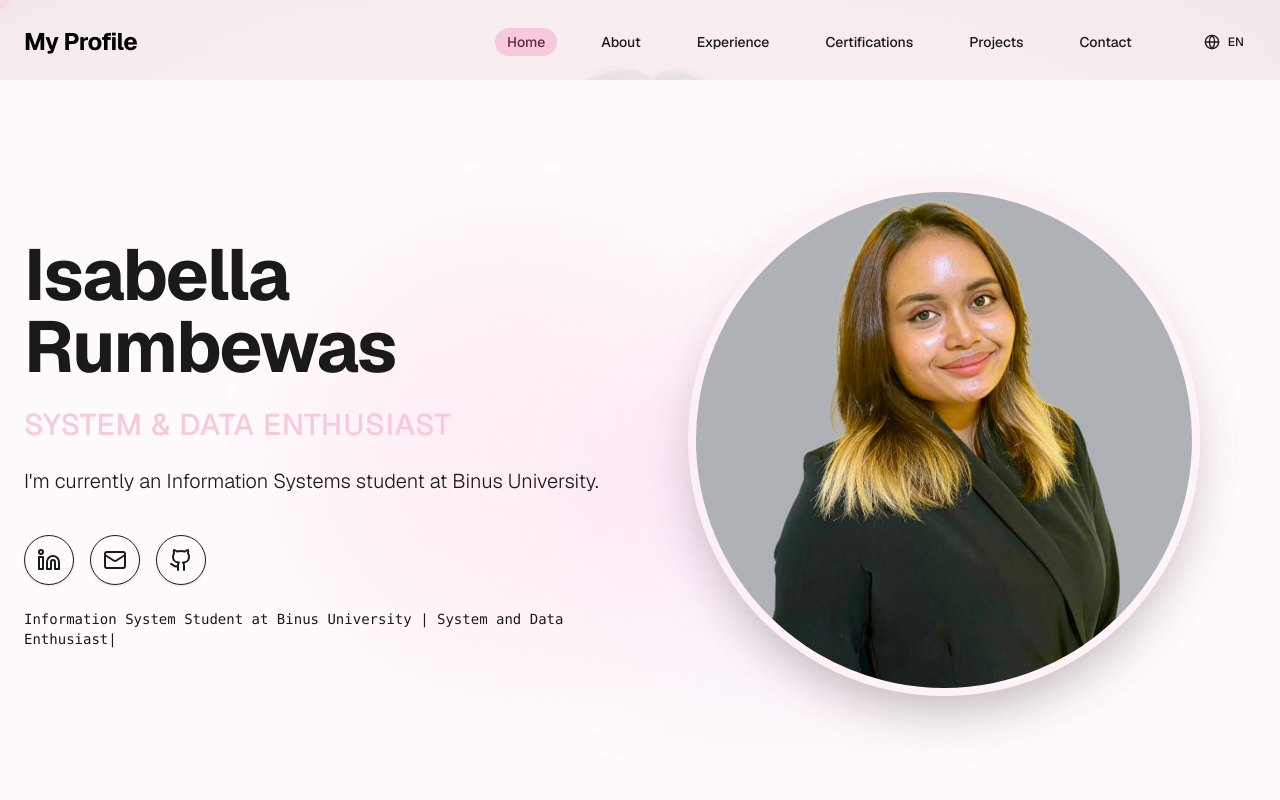
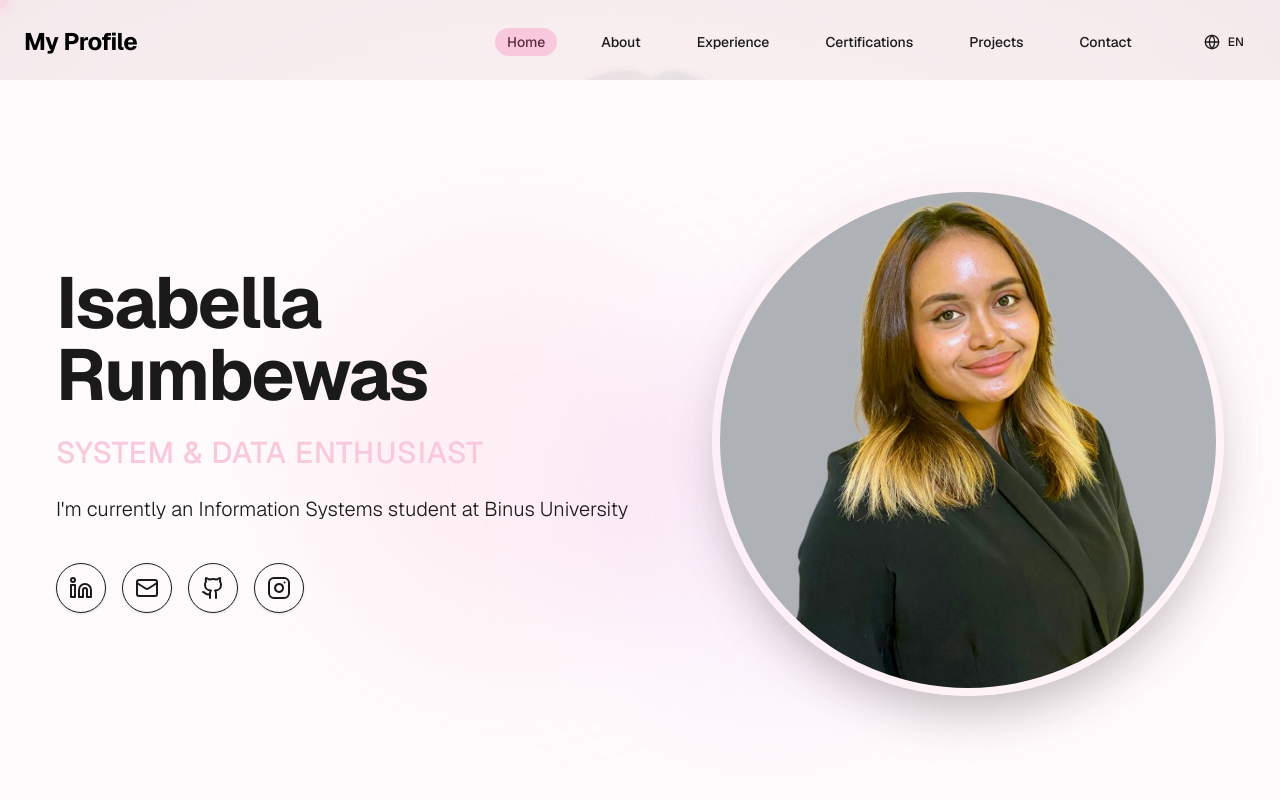
Before and after one commit to longlife4everest/aries-baby, a Next.js app: page /en in a window 1280 px wide. Shown: the top 800 px of the page. Built offline with nearby package versions, Linux system fonts and the light colour scheme.

Commit message:
edit section about

```diff
--- a/messages/en.json
+++ b/messages/en.json
@@ -12,7 +12,7 @@
   "Hero": {
     "title": "Isabella Rumbewas",
     "role": "SYSTEM & DATA ENTHUSIAST",
-    "description": "I'm currently an Information Systems student at Binus University.",
+    "description": "I'm currently an Information Systems student at Binus University",
     "ctaResume": "DOWNLOAD RESUME",
     "subtitle": "Creative Personal Branding of Isabella Christiani Rumbewas",
     "tagline": "Information System Student at Binus University | System and Data Enthusiast",
--- a/messages/id.json
+++ b/messages/id.json
@@ -12,7 +12,7 @@
   "Hero": {
     "title": "Isabella Rumbewas",
     "role": "PENGGEMAR SISTEM & DATA",
-    "description": "Saat ini saya adalah mahasiswa Sistem Informasi di Binus University.",
+    "description": "Saat ini saya adalah mahasiswa Sistem Informasi di Binus University",
     "ctaResume": "UNDUH RESUME",
     "subtitle": "Personal Branding Kreatif Isabella Christiani Rumbewas",
     "tagline": "Mahasiswa Sistem Informasi di Binus University | Antusias Sistem dan Data",
--- a/src/components/layout/Hero.tsx
+++ b/src/components/layout/Hero.tsx
@@ -5,7 +5,7 @@
 import { Link } from "@/i18n/navigation";
 
 import { motion, useScroll, useTransform } from "framer-motion";
-import { Linkedin, Mail, Github } from "lucide-react";
+import { Linkedin, Mail, Github, Instagram } from "lucide-react";
 
 export function Hero() {
   const t = useTranslations("Hero");
@@ -35,14 +35,14 @@
       <motion.div style={{ y: y1 }} className="absolute top-1/3 right-1/4 w-96 h-96 bg-purple-200/20 rounded-full blur-3xl mix-blend-multiply filter animate-blob animation-delay-2000" />
 
       <div className="container relative z-10 px-6">
-        <div className="flex flex-col md:flex-row items-center justify-between gap-12 md:gap-8">
+        <div className="flex flex-col md:flex-row items-center justify-center gap-12 lg:gap-20">
 
           {/* Left Column: Text Content */}
           <motion.div
             initial={{ opacity: 0, x: -20 }}
             animate={{ opacity: 1, x: 0 }}
             transition={{ duration: 0.8 }}
-            className="flex-1 space-y-6 text-center md:text-left"
+            className="w-full max-w-xl space-y-6 text-center md:text-left"
           >
             <h1 className="text-5xl md:text-7xl font-bold tracking-tight text-foreground">
               {t("title")}
@@ -67,14 +67,10 @@
                 <a href="https://github.com/rumbewasisabella" target="_blank" rel="noopener noreferrer" className="p-3 bg-background hover:bg-accent/10 border border-border rounded-full transition-colors text-foreground hover:text-accent shadow-sm">
                   <Github size={24} />
                 </a>
+                <a href="https://www.instagram.com/isabellarumbewas/" target="_blank" rel="noopener noreferrer" className="p-3 bg-background hover:bg-accent/10 border border-border rounded-full transition-colors text-foreground hover:text-accent shadow-sm">
+                  <Instagram size={24} />
+                </a>
               </div>
-            </div>
-
-            <div className="h-8 mt-6 hidden md:block">
-              <p className="text-sm text-muted-foreground font-mono">
-                {text}
-                <span className="animate-pulse">|</span>
-              </p>
             </div>
           </motion.div>
 
@@ -83,7 +79,7 @@
             initial={{ opacity: 0, x: 20 }}
             animate={{ opacity: 1, x: 0 }}
             transition={{ duration: 0.8, delay: 0.2 }}
-            className="flex-1 flex justify-center md:justify-center w-full md:-ml-12"
+            className="w-full max-w-lg flex justify-center"
           >
             <div className="relative w-72 h-72 sm:w-96 sm:h-96 md:w-[28rem] md:h-[28rem] lg:w-[32rem] lg:h-[32rem]">
               {/* Soft glow behind the image */}
```
